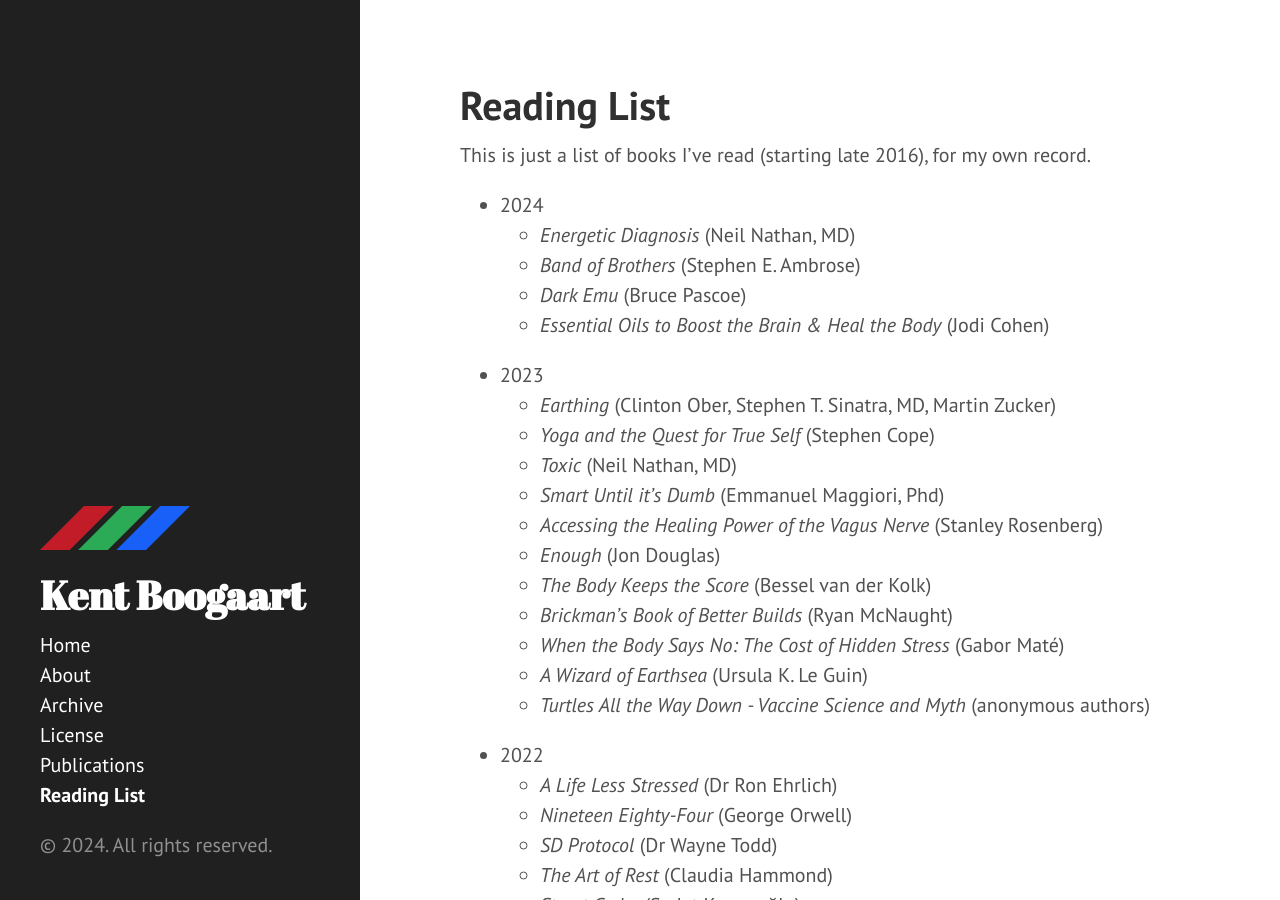
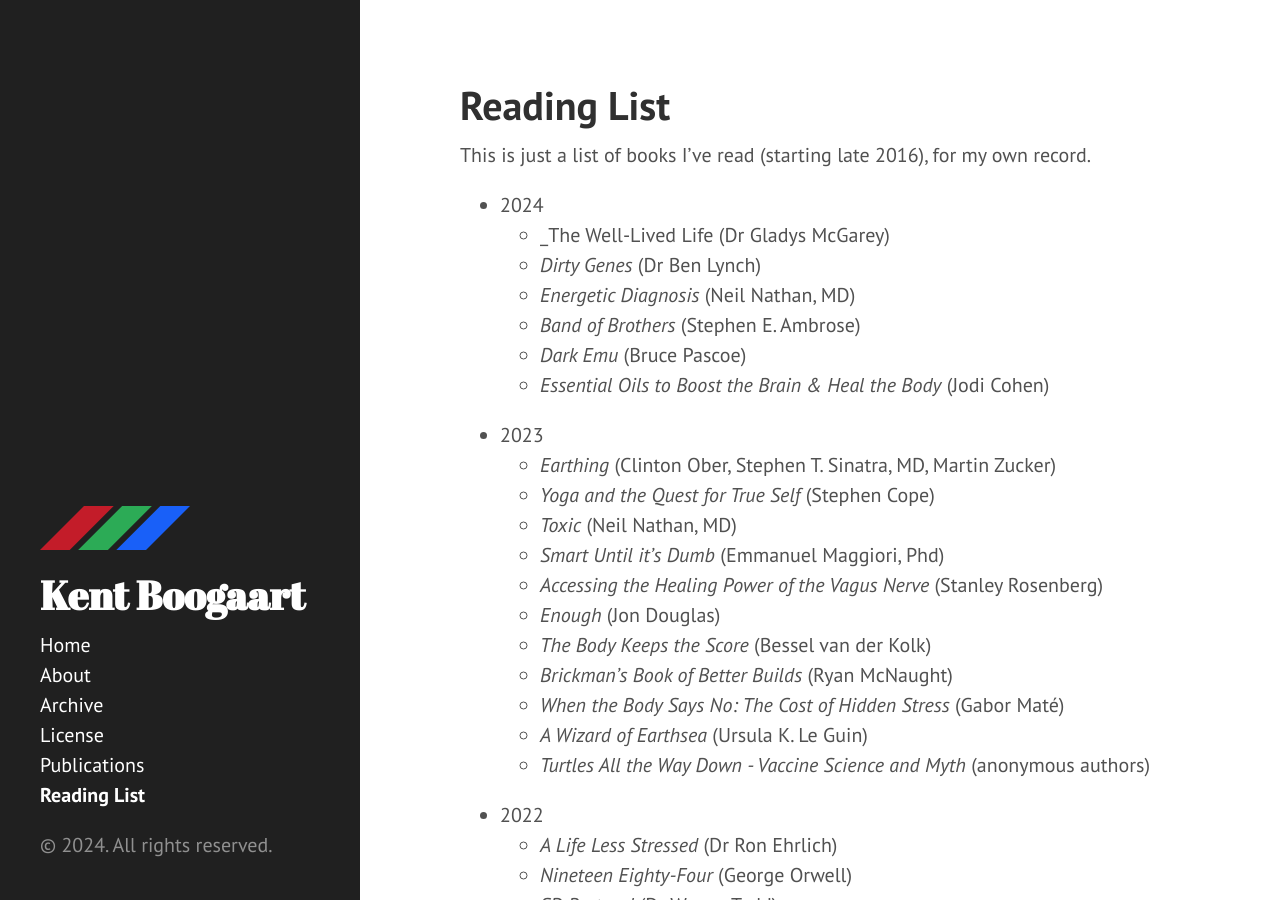
Before and after one commit to kentcb/kentcb.github.io, a Jekyll site: the page built from reading-list.md, in a window 1280 px wide and 900 px high. Built offline with Jekyll 4.4.1, drawn with Linux system fonts in a browser that asks for light colours; nearby versions of some CDN libraries.

Commit message:
Add Dirty Genes and A Well-Lived Life

```diff
--- a/reading-list.md
+++ b/reading-list.md
@@ -6,6 +6,8 @@ sidebar: true
 This is just a list of books I've read (starting late 2016), for my own record.
 
 * 2024
+    * _The Well-Lived Life (Dr Gladys McGarey)
+    * _Dirty Genes_ (Dr Ben Lynch)
     * _Energetic Diagnosis_ (Neil Nathan, MD)
     * _Band of Brothers_ (Stephen E. Ambrose)
     * _Dark Emu_ (Bruce Pascoe)
```
